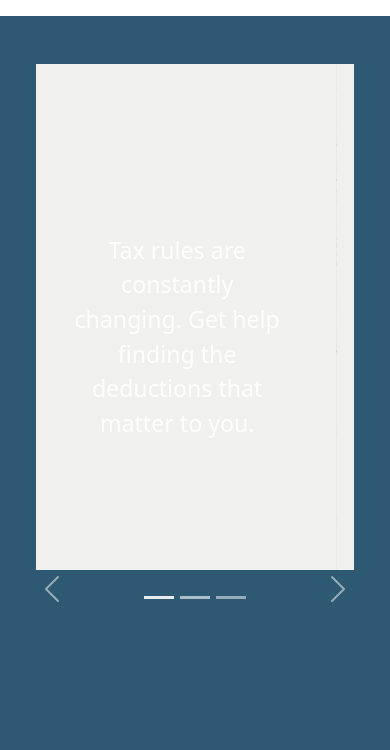
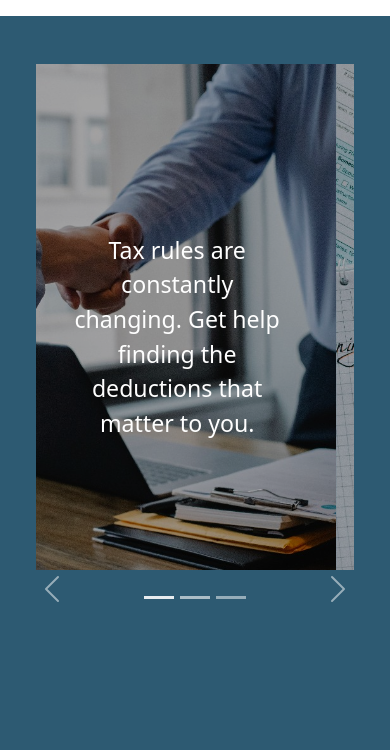
Before and after one commit to eld120/actq, an Eleventy site: page src/index.md in a window 390 px wide. Shown: the part 94-844 px from the top of the page. Built offline with nearby package versions, Linux system fonts and the light colour scheme; Eleventy itself is replaced by a stand-in of ours; files that its build step writes are made by us from their sources; a script that the page names is missing.

Commit message:
fixed carousel background color bug

```diff
--- a/src/static/css/styles.sass
+++ b/src/static/css/styles.sass
@@ -311,7 +311,7 @@ header
                 height: 60svh
                 height: 60vh
                 z-index: 1
-                background-color: $secondary-color
+                background-color: rgba(0, 0, 0, 0.35)
                 padding: 20vh 2em
                 text-align: center
         // Services Page
```
Also changed, not shown: src/static/css/styles.css.
